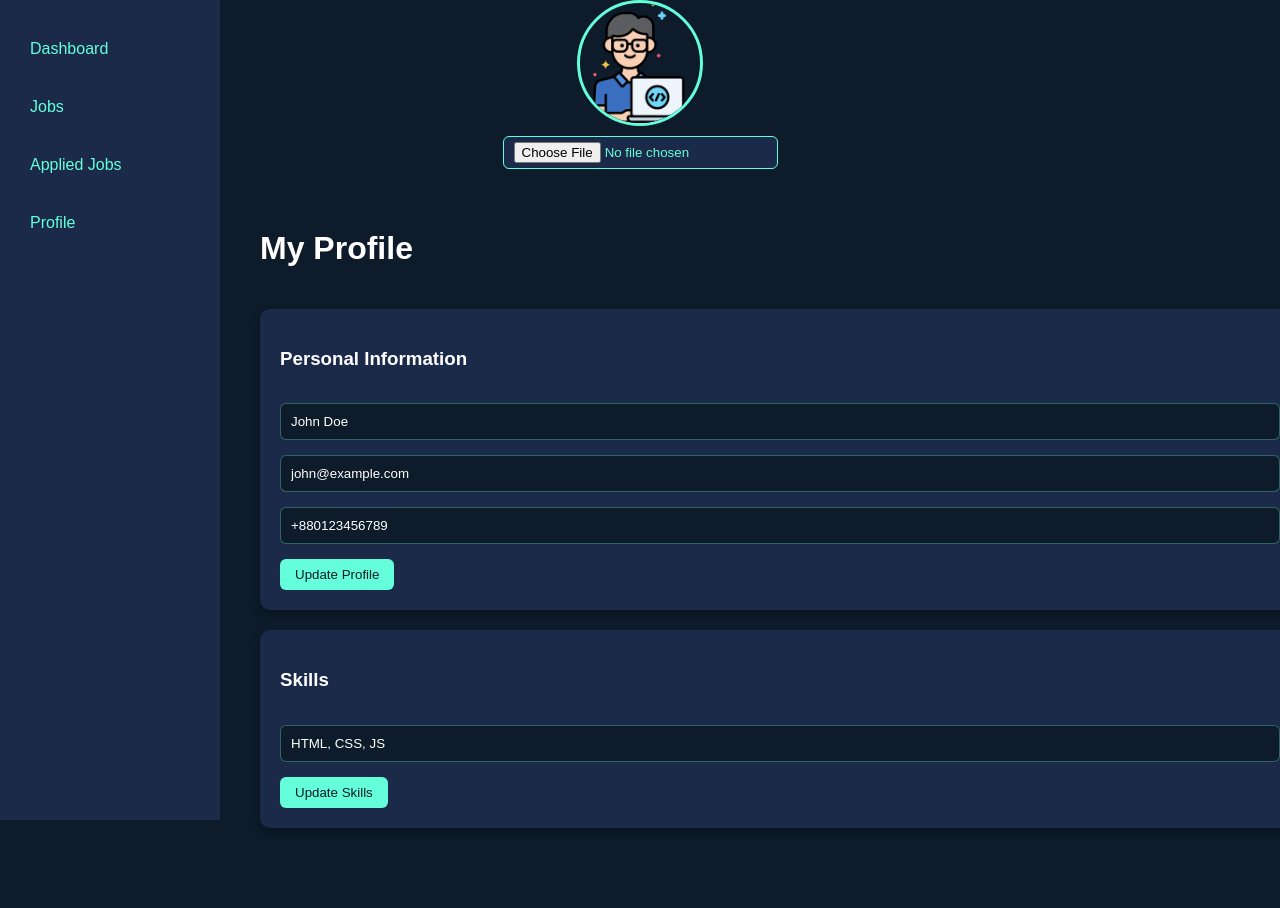
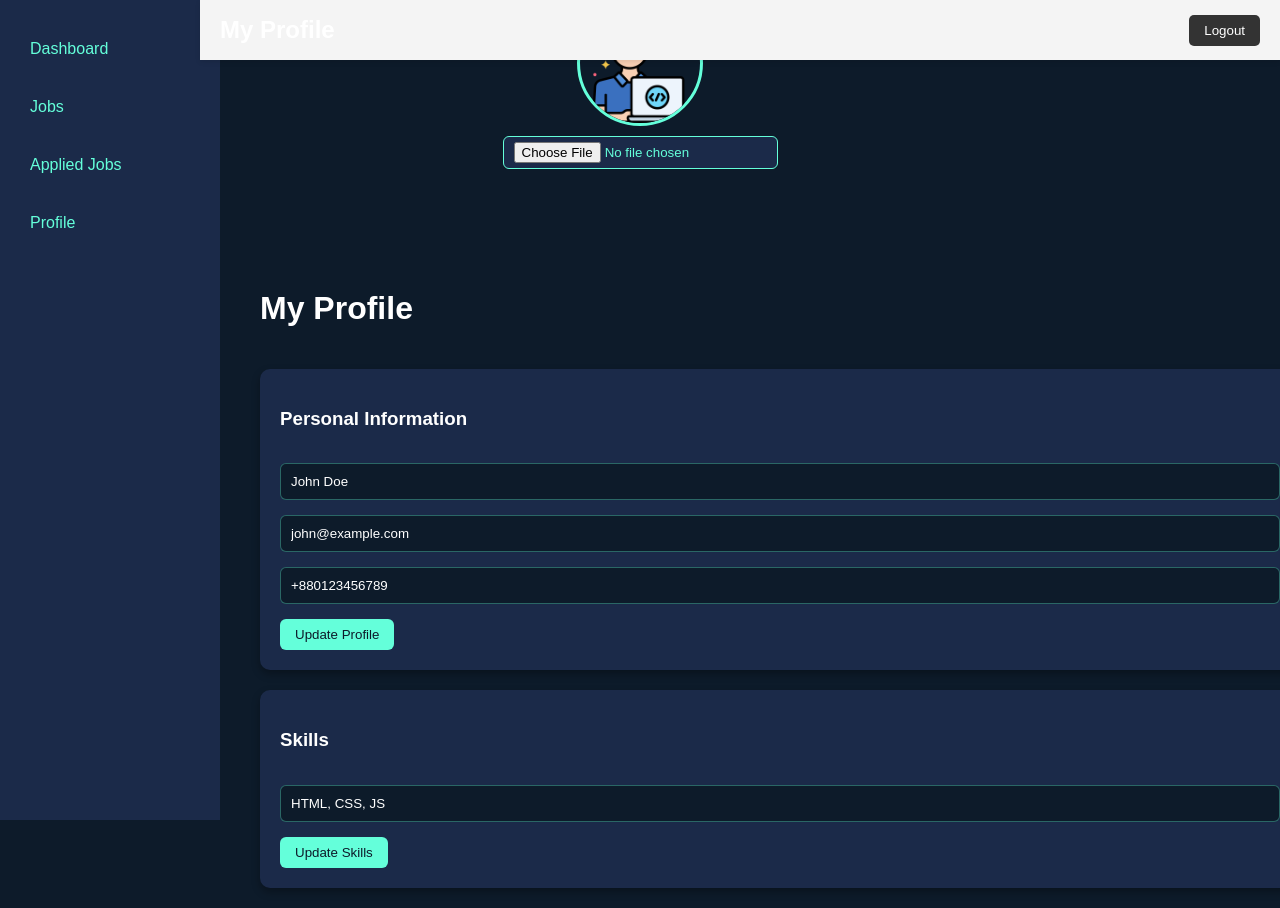
Before and after one commit to prithiafrose/Job_portal, a plain HTML site: page frontend_js/Student_panel/profile.html in a window 1280 px wide. Before the commit the page ends 848 px from the top, so only its background shows below. Drawn offline with Linux system fonts and the light colour scheme.

Commit message:
sknedfjbk

```diff
--- a/frontend_js/Student_panel/profile.html
+++ b/frontend_js/Student_panel/profile.html
@@ -6,6 +6,12 @@
   <link rel="stylesheet" href="style.css">
 </head>
 <body>
+  <!-- Header -->
+<div class="header">
+  <h2>My Profile</h2>
+  <button class="logout-btn">Logout</button>
+</div>
+
     <div class="profile-photo">
   <img id="profileImage" src="picture/programmer.png" alt="Profile Photo">
   <input type="file" id="uploadPhoto" accept="image/*">
--- a/frontend_js/Student_panel/style.css
+++ b/frontend_js/Student_panel/style.css
@@ -197,3 +197,30 @@
 #job-list .job-card a:hover {
   color: #00ffab;
 }
+.header {
+  position: fixed;
+  top: 0;
+  left: 200px; /* same width as sidebar */
+  right: 0;
+  height: 60px;
+  background-color: #f4f4f4;
+  display: flex;
+  align-items: center;
+  justify-content: space-between;
+  padding: 0 20px;
+  box-shadow: 0 2px 5px rgba(0,0,0,0.1);
+  z-index: 1000;
+}
+
+.logout-btn {
+  padding: 8px 15px;
+  background-color: #333;
+  color: white;
+  border: none;
+  cursor: pointer;
+  border-radius: 5px;
+}
+
+.main-content {
+  margin-top: 80px; /* leave space for fixed header */
+}
```
